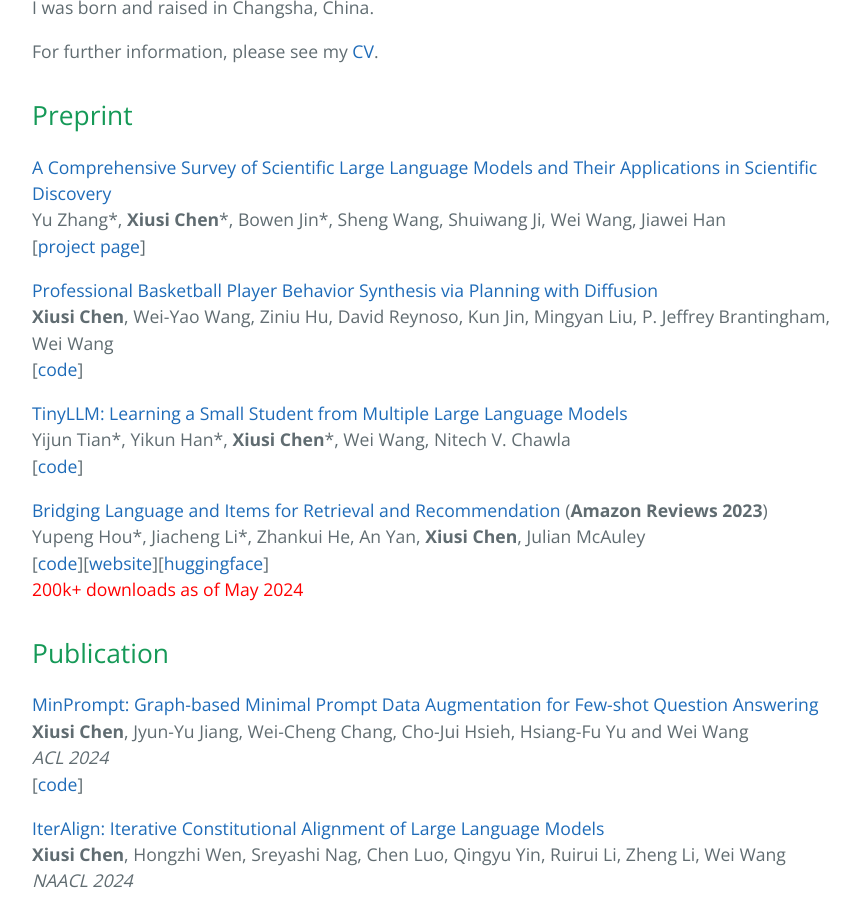
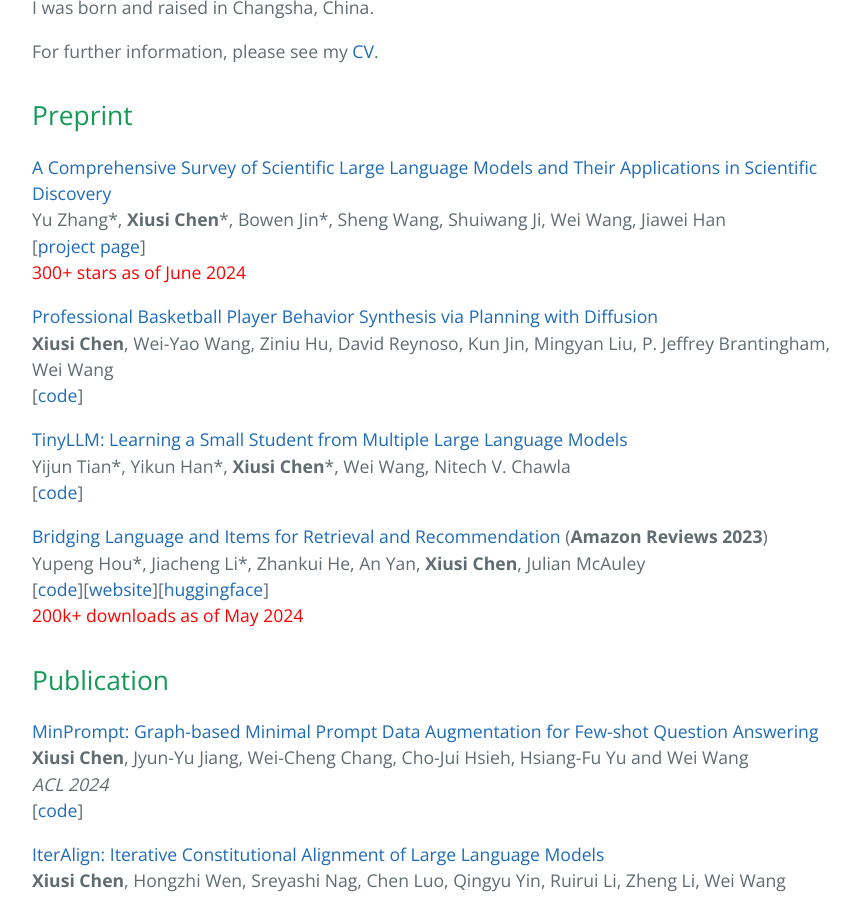
Before and after one commit to xiusic/xiusic.github.io, a Jekyll site: the page built from index.md, in a window 1280 px wide and 900 px high, scrolled down 1278 px. Shown: the whole window, without its empty margins (192-1052 px from the left). Built offline with Jekyll 4.4.1, drawn with Linux system fonts in a browser that asks for light colours; our own code applies the rules of GitHub Pages for plain Markdown files.

Commit message:
Update index.md

```diff
--- a/index.md
+++ b/index.md
@@ -50,6 +50,7 @@ For further information, please see my [CV](CV.pdf).
 [A Comprehensive Survey of Scientific Large Language Models and Their Applications in Scientific Discovery](https://arxiv.org/pdf/2406.10833)
 Yu Zhang\*, **Xiusi Chen**\*, Bowen Jin\*, Sheng Wang, Shuiwang Ji, Wei Wang, Jiawei Han
 \[[project page](https://github.com/yuzhimanhua/Awesome-Scientific-Language-Models)\]
+<span style="color:red">300+ stars as of June 2024</span>
 
 [Professional Basketball Player Behavior Synthesis via Planning with Diffusion](https://arxiv.org/pdf/2306.04090.pdf)
 **Xiusi Chen**, Wei-Yao Wang, Ziniu Hu, David Reynoso, Kun Jin, Mingyan Liu, P. Jeffrey Brantingham, Wei Wang
```
